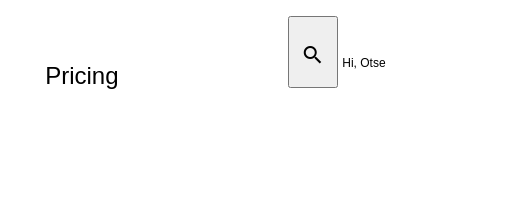
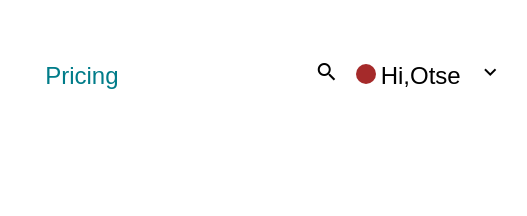
Before and after one commit to software-punduit/mailchimp-header, a plain HTML site: page index.html in a window 1280 px wide. Shown: the full height of the page, 487-1014 px from the left. Drawn offline with Linux system fonts and the light colour scheme.

Commit message:
Updated the right-nav

```diff
--- a/assets/stylesheets/styles.css
+++ b/assets/stylesheets/styles.css
@@ -53,38 +53,51 @@ div.left-nav li a {
 }
 
 div.right-nav {
-  width: 40%;
+  width: 30%;
   float: left;
-}
-
-div.right-nav * {
-  display: inline-block;
+  margin: 0px 24px;
   height: 72px;
   line-height: 72px;
 }
 
 div.right-nav button {
+  display: inline-block;
   width: 50px;
-
-  margin-left: 10px;
 }
 
 div.right-nav p {
+  display: inline-block;
   text-align: right;
-  font-size: 12px;
-  height: 72px;
-  line-height: 72px;
-  margin: 0;
+  font-size: 24px;
 }
-nav-items li a.active {
+
+.circle {
+  display: inline-block;
+  width: 20px;
+  height: 20px;
+  border-radius: 50%;
+  background-color: brown;
+}
+
+.nav-items li a.active {
+  color: var(--primary-color);
+  text-decoration: none;
+}
+nav-items li a.active hoover {
   position: relative;
+  text-decoration: underline;
 }
 
 nav-items li a.active::after {
   content: "";
-  width: 8px;
-  height: 8px;
-  color: var(--primary-color);
-  display: block;
+  background-color: var(--primary-color);
+  transition: 0.08s;
   position: absolute;
 }
+
+.btn1,
+.btn2 {
+  border: 0em;
+  outline: none;
+  background: none;
+}
--- a/index.html
+++ b/index.html
@@ -14,6 +14,7 @@
     <!-- Custom CSS -->
     <link rel="stylesheet" href="./assets/stylesheets/styles.css" />
   </head>
+
   <body>
     <header>
       <div class="nav-items">
@@ -31,10 +32,15 @@
         </div>
 
         <div class="right-nav">
-          <button type="button">
+          <button type="button" class="btn1">
             <i class="material-icons">search</i>
           </button>
-          <p>Hi, Otse</p>
+          <div class="circle"></div>
+          <p>Hi,Otse</p>
+
+          <button type="button" class="btn2">
+            <i class="material-icons">expand_more</i>
+          </button>
         </div>
       </div>
     </header>
```
